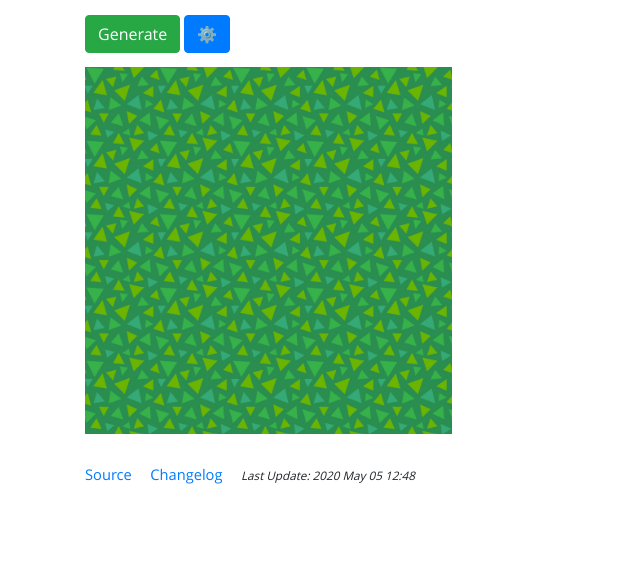
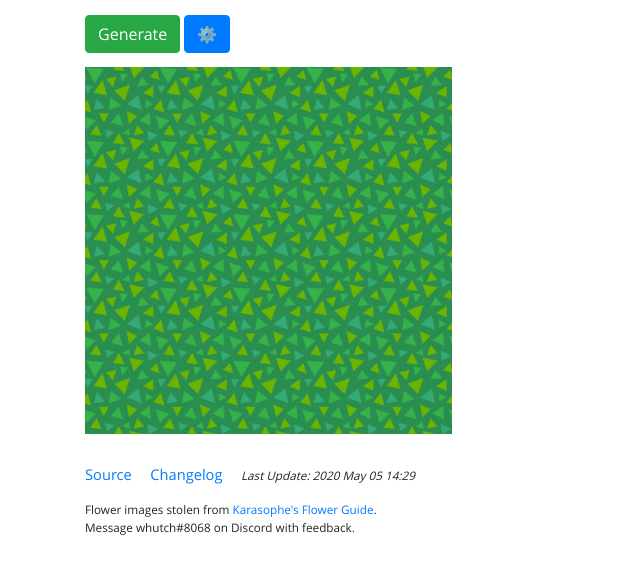
Before and after one commit to whutch/flowers, a plain HTML site: page index.html in a window 1280 px wide. Shown: the whole page, without its empty margins (0-640 px from the left). Drawn offline with Linux system fonts and the light colour scheme.

Commit message:
Credits
Add credits section to footer.

```diff
--- a/index.html
+++ b/index.html
@@ -60,16 +60,20 @@
             }
 
             #footer ul {
-                padding: 0;
+                padding: 0 15px;
                 list-style-type: none;
             }
 
-            #footer ul li {
+            #links li {
                 display: inline-block;
             }
 
-            #footer ul li:not(:first-child) {
+            #links li:not(:first-child) {
                 margin-left: 1em;
+            }
+
+            #credits {
+                font-size: 80%;
             }
         </style>
     </head>
@@ -116,11 +120,19 @@
             </div>
             <div class="row" id="footer">
                 <div class="col">
-                    <ul>
-                        <li><a href="https://github.com/whutch/flowers">Source</a></li>
-                        <li><a href="https://github.com/whutch/flowers/wiki/Changelog">Changelog</a></li>
-                        <li><em><small>Last Update: 2020 May 05 12:48</small></em></li>
-                    </ul>
+                    <div class="row">
+                        <ul id="links">
+                            <li><a href="https://github.com/whutch/flowers">Source</a></li>
+                            <li><a href="https://github.com/whutch/flowers/wiki/Changelog">Changelog</a></li>
+                            <li><em><small>Last Update: 2020 May 05 14:29</small></em></li>
+                        </ul>
+                    </div>
+                    <div class="row" >
+                        <ul id="credits">
+                            <li>Flower images stolen from <a href="https://www.reddit.com/r/AnimalCrossing/comments/fu5s1a/a_guide_for_creating_hybrid_flowers_in_animal/">Karasophe's Flower Guide</a>.</li>
+                            <li>Message whutch#8068 on Discord with feedback.</li>
+                        </ul>
+                    </div>
                 </div>
             </div>
         </div>
@@ -137,9 +149,6 @@
             function random_choice(collection) {
                 return collection[random_int(0, collection.length - 1)];
             }
-
-            // Images stolen from Karasophe's Flower Guide:
-            // https://www.reddit.com/r/AnimalCrossing/comments/fu5s1a/a_guide_for_creating_hybrid_flowers_in_animal/
 
             flower_data = {
                 "Cosmo": {
```
